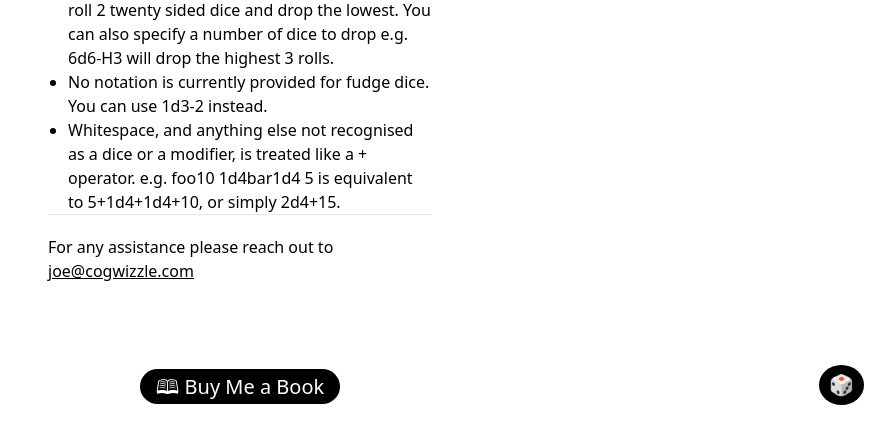
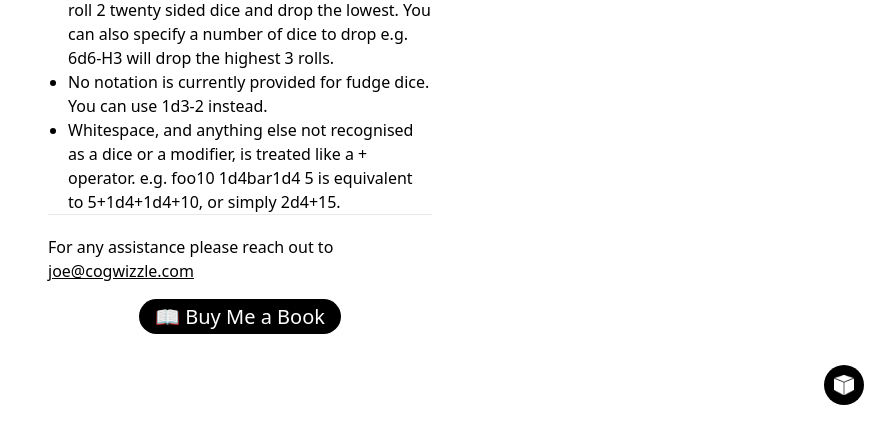
Before and after one commit to cogwizzle/dice-app, a PHP site: page / in a window 1280 px wide. Shown: the part 379-800 px from the top of the page, without its empty margins (400-1280 px from the left). Run offline with PHP 8.4, Linux system fonts and the light colour scheme.

Commit message:
feat: Clean up.

```diff
--- a/assets/index.css
+++ b/assets/index.css
@@ -21,12 +21,8 @@ body {
 }
 
 .footer {
-  position: fixed;
-  bottom: 0;
   width: 100%;
-  background-color: #fff;
   padding: 20px;
-  z-index: 10;
   text-align: center;
   cursor: pointer;
 }
--- a/public/footer/footer.php
+++ b/public/footer/footer.php
@@ -1,9 +1,8 @@
     </div>
     <div class="footer">
-      <a class="text-xl py-1 px-4 bg-black rounded-full text-white" href="https://bmc.link/cogwizzle">🕮 Buy Me a Book</a>
+      <a class="text-xl py-1 px-4 bg-black rounded-full text-white" href="https://bmc.link/cogwizzle">📖 Buy Me a Book</a>
     </div>
   </body>
   <link rel="stylesheet" href="index.css" />
-  <link rel="stylesheet" href="https://cdnjs.cloudflare.com/ajax/libs/font-awesome/6.4.0/css/all.min.css" />
   <script src="/script/index.js" type="module"></script>
 </html>
--- a/public/form.php
+++ b/public/form.php
@@ -6,5 +6,5 @@
     placeholder="Dice Notation example 2D6+4"
     class="p-1 border-2 border-gray-400 rounded-md"
   >
-  <input class="fab" type="submit" name="roll" value="🎲" title="Roll">
+  <button class="fab" type="submit" name="roll" title="Roll"><img class="h-5 w-5 invert" src="/icons/dice/D6.png" alt="dice"></img></button>
 </form>
--- a/public/index.css
+++ b/public/index.css
@@ -661,6 +661,10 @@ video {
   height: 2.5rem;
 }
 
+.h-5 {
+  height: 1.25rem;
+}
+
 .w-10 {
   width: 2.5rem;
 }
@@ -677,12 +681,12 @@ video {
   width: 100%;
 }
 
+.w-5 {
+  width: 1.25rem;
+}
+
 .flex-1 {
   flex: 1 1 0%;
-}
-
-.grow {
-  flex-grow: 1;
 }
 
 .scale-100 {
@@ -721,12 +725,6 @@ video {
 
 .flex-col {
   flex-direction: column;
-}
-
-.truncate {
-  overflow: hidden;
-  text-overflow: ellipsis;
-  white-space: nowrap;
 }
 
 .rounded-full {
@@ -881,12 +879,8 @@ body {
 }
 
 .footer {
-  position: fixed;
-  bottom: 0;
   width: 100%;
-  background-color: #fff;
   padding: 20px;
-  z-index: 10;
   text-align: center;
   cursor: pointer;
 }
```
Also changed, not shown: 1 other file.
